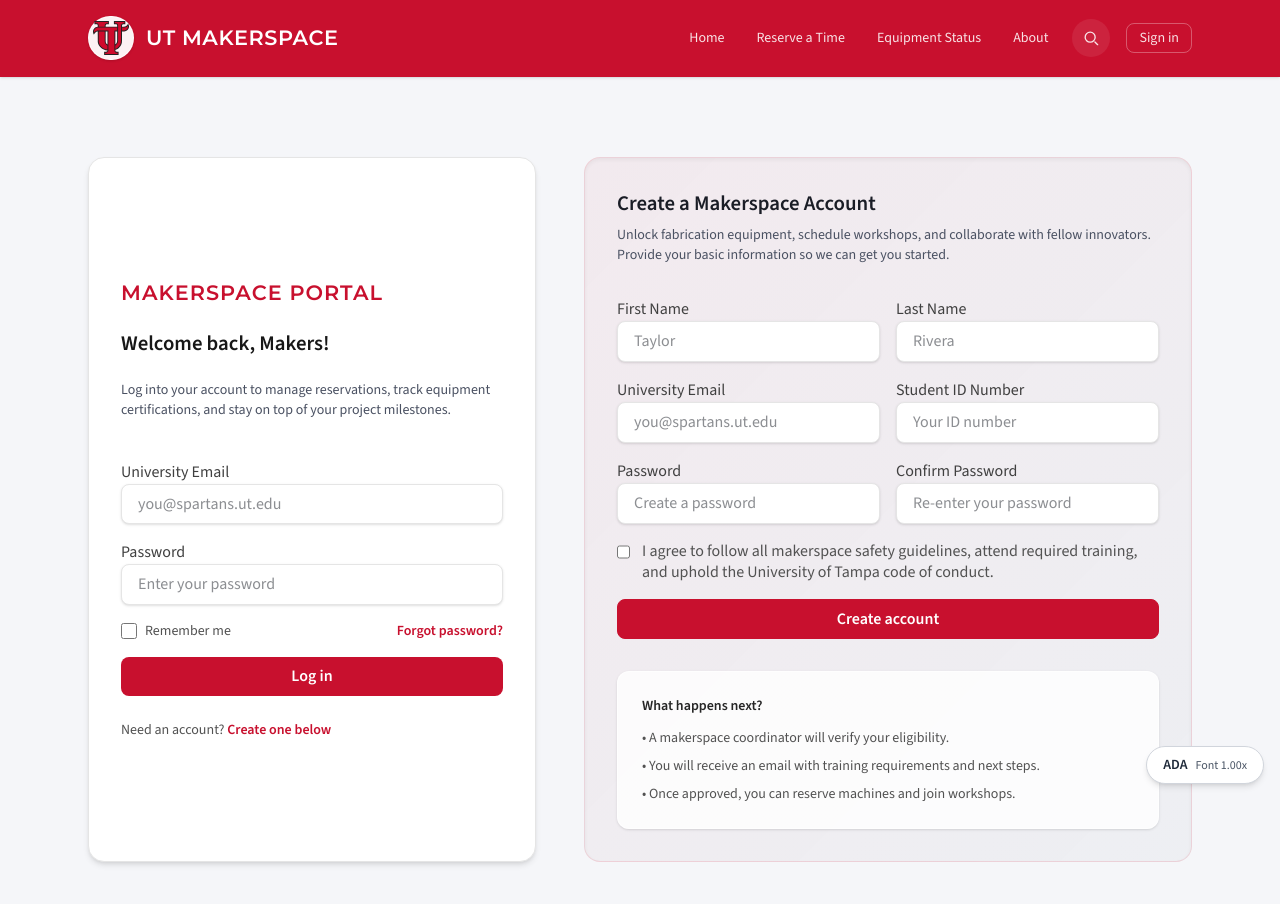
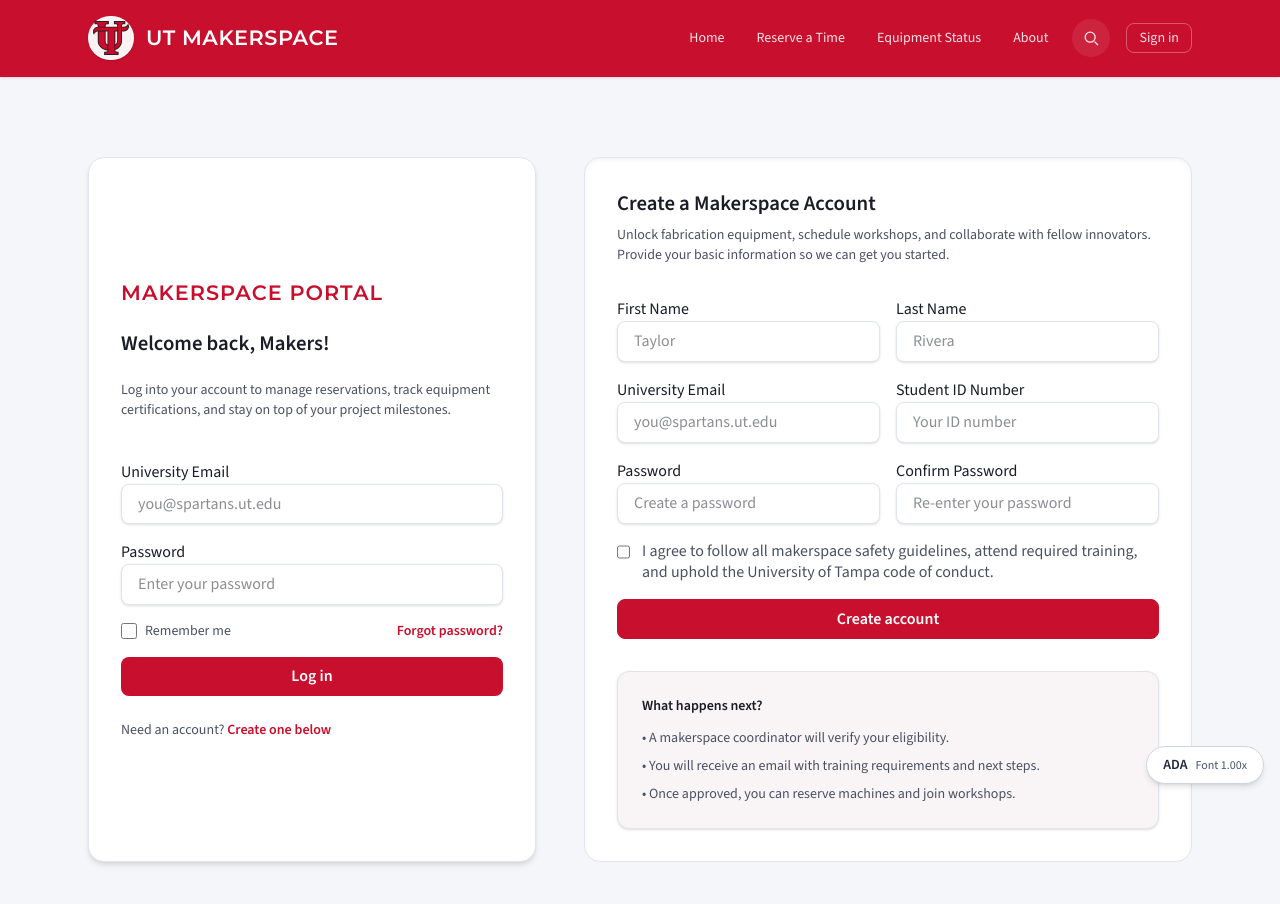
Before and after one commit to MSL-IV/CSC401-Senior-Capstone, a Next.js app: page /auth in a window 1280 px wide. Shown: the top 904 px of the page. Built offline with nearby package versions, Linux system fonts and the light colour scheme; no server answers.

Commit message:
FEAT- added dark mode to ADA

```diff
--- a/src/app/globals.css
+++ b/src/app/globals.css
@@ -5,6 +5,7 @@
   --ada-body-scale: 1;
   --ada-heading-scale: 1;
   --ada-other-scale: 1;
+  --ada-theme: light;
 }
 
 html {
@@ -56,6 +57,23 @@ body {
   --radius-button: 12px;
 }
 
+[data-ada-theme="dark"] {
+  --background: #0b1221;
+  --surface: #111827;
+  --surface-muted: #0f172a;
+  --border: #1f2937;
+  --primary: #e4002b;
+  --primary-hover: #ff4d6d;
+  --on-primary: #ffffff;
+  --secondary: #cbd5f5;
+  --secondary-accent: #9fb7ff;
+  --accent: #ff8fa3;
+  --text-primary: #e5e7eb;
+  --text-secondary: #cbd5e1;
+  --icon: #e5e7eb;
+  --shadow-soft: 0 18px 40px -20px rgba(0, 0, 0, 0.6);
+}
+
 @theme inline {
   --color-background: var(--background);
   --color-foreground: var(--text-primary);
--- a/src/components/about.tsx
+++ b/src/components/about.tsx
@@ -166,7 +166,7 @@ export function About() {
 
                 {/* 1️⃣ ABOUT + GENERAL INFO */}
                 <section
-                    className="overflow-hidden rounded-3xl border bg-white shadow-sm"
+                    className="overflow-hidden rounded-3xl border shadow-sm bg-[var(--surface)] text-[var(--text-primary)]"
                     style={{
                         borderColor: "var(--border)",
                         borderRadius: "var(--radius-card)",
@@ -266,7 +266,7 @@ export function About() {
 
                 {/* 2️⃣ WHAT'S IN THE MAKERSPACE */}
                 <section
-                    className="overflow-hidden rounded-3xl border bg-white shadow-sm"
+                    className="overflow-hidden rounded-3xl border shadow-sm bg-[var(--surface)] text-[var(--text-primary)]"
                     style={{
                         borderColor: "var(--border)",
                         borderRadius: "var(--radius-card)",
@@ -296,7 +296,7 @@ export function About() {
 
                 {/* 3️⃣ FAQ */}
                 <section
-                    className="overflow-hidden rounded-3xl border bg-white shadow-sm"
+                    className="overflow-hidden rounded-3xl border shadow-sm bg-[var(--surface)] text-[var(--text-primary)]"
                     style={{
                         borderColor: "var(--border)",
                         borderRadius: "var(--radius-card)",
--- a/src/components/home.tsx
+++ b/src/components/home.tsx
@@ -181,7 +181,7 @@ export function Home() {
         className="mx-auto flex max-w-6xl flex-col items-center gap-16 px-6 py-20 text-center md:items-stretch md:text-left"
       >
         <section
-          className="overflow-hidden rounded-3xl border bg-white shadow-sm"
+          className="overflow-hidden rounded-3xl border shadow-sm bg-[var(--surface)] text-[var(--text-primary)]"
           style={{
             borderColor: "var(--border)",
             borderRadius: "var(--radius-card)",
@@ -213,7 +213,7 @@ export function Home() {
               }}
             />
           </div>
-          <div className="relative w-full overflow-hidden bg-white px-6 py-12 md:px-20">
+          <div className="relative w-full overflow-hidden px-6 py-12 md:px-20 bg-[var(--surface)] text-[var(--text-primary)]">
             <div
               className="flex w-full transition-transform duration-700 ease-in-out"
               style={{
--- a/src/components/login.tsx
+++ b/src/components/login.tsx
@@ -7,9 +7,9 @@ import { createClient } from "@/utils/supabase/client";
 import { Navbar } from "@/components/navbar";
 
 const inputStyles =
-  "w-full rounded-lg border border-neutral-200 bg-white px-4 py-2 text-sm shadow-sm outline-none transition focus:border-[var(--primary)] focus:ring-2 focus:ring-[rgba(200,16,46,0.2)]";
+  "w-full rounded-lg border border-[var(--border)] bg-[var(--surface)] px-4 py-2 text-sm text-[var(--text-primary)] shadow-sm outline-none transition focus:border-[var(--primary)] focus:ring-2 focus:ring-[rgba(200,16,46,0.2)]";
 
-const labelStyles = "text-sm font-medium text-neutral-700";
+const labelStyles = "text-sm font-medium text-[var(--text-primary)]";
 
 export function LoginPage() {
   const [loginData, setLoginData] = useState({ email: "", password: "", remember: false });
@@ -125,23 +125,23 @@ export function LoginPage() {
   };
   return (
     <div
-      className="min-h-screen bg-neutral-100"
+      className="min-h-screen"
       style={{ backgroundColor: "var(--background)" }}
     >
       <Navbar />
       <main className="mx-auto flex max-w-6xl flex-col gap-12 px-6 py-12 lg:flex-row lg:py-20">
-        <section className="flex w-full flex-col justify-center gap-6 rounded-2xl border border-neutral-200 bg-white p-8 shadow-md lg:max-w-md">
+        <section className="flex w-full flex-col justify-center gap-6 rounded-2xl border p-8 shadow-md lg:max-w-md bg-[var(--surface)] text-[var(--text-primary)]" style={{ borderColor: "var(--border)" }}>
           <p
             className="font-heading text-xs font-semibold uppercase tracking-wider"
             style={{ color: "var(--primary)" }}
           >
             Makerspace Portal
           </p>
-          <h1 className="text-3xl font-semibold text-neutral-900">
+          <h1 className="text-3xl font-semibold" style={{ color: "var(--text-primary)" }}>
             Welcome back, Makers!
           </h1>
           <p
-            className="text-sm text-neutral-600"
+            className="text-sm"
             style={{ color: "var(--text-secondary)" }}
           >
             Log into your account to manage reservations, track equipment
@@ -186,7 +186,7 @@ export function LoginPage() {
               />
             </div>
             <div className="flex items-center justify-between text-sm">
-              <label className="flex items-center gap-2 text-neutral-600">
+              <label className="flex items-center gap-2" style={{ color: "var(--text-secondary)" }}>
                 <input
                   type="checkbox"
                   name="remember"
@@ -216,7 +216,7 @@ export function LoginPage() {
               {loginLoading ? "Logging in..." : "Log in"}
             </button>
           </form>
-          <p className="text-sm text-neutral-600">
+          <p className="text-sm" style={{ color: "var(--text-secondary)" }}>
             Need an account?{" "}
             <a
               href="#create-account"
@@ -229,22 +229,20 @@ export function LoginPage() {
         </section>
         <section
           id="create-account"
-          className="flex w-full flex-1 flex-col justify-center gap-8 rounded-2xl border p-8 shadow-inner"
+          className="flex w-full flex-1 flex-col justify-center gap-8 rounded-2xl border p-8 shadow-inner bg-[var(--surface)] text-[var(--text-primary)]"
           style={{
-            borderColor: "rgba(200, 16, 46, 0.12)",
-            background:
-              "linear-gradient(135deg, rgba(200,16,46,0.05), rgba(10,31,58,0.03))",
+            borderColor: "var(--border)",
           }}
         >
           <div className="space-y-2">
             <h2
-              className="text-2xl font-semibold text-neutral-900"
+              className="text-2xl font-semibold"
               style={{ color: "var(--text-primary)" }}
             >
               Create a Makerspace Account
             </h2>
             <p
-              className="text-sm text-neutral-600"
+              className="text-sm"
               style={{ color: "var(--text-secondary)" }}
             >
               Unlock fabrication equipment, schedule workshops, and collaborate
@@ -253,12 +251,12 @@ export function LoginPage() {
             </p>
           </div>
           {signupError && (
-            <div className="rounded-lg bg-red-50 p-3 text-sm text-red-700">
+            <div className="rounded-lg bg-red-50/80 p-3 text-sm text-red-700">
               {signupError}
             </div>
           )}
           {signupSuccess && (
-            <div className="rounded-lg bg-green-50 p-3 text-sm text-green-700">
+            <div className="rounded-lg bg-green-50/80 p-3 text-sm text-green-700">
               Account created successfully! Please check your email to verify your account.
             </div>
           )}
@@ -364,7 +362,7 @@ export function LoginPage() {
               />
             </div>
             <div className="md:col-span-2">
-              <label className="flex items-start gap-3 text-xs text-neutral-600">
+              <label className="flex items-start gap-3 text-xs" style={{ color: "var(--text-secondary)" }}>
                 <input
                   type="checkbox"
                   name="terms"
@@ -393,8 +391,8 @@ export function LoginPage() {
               </button>
             </div>
           </form>
-          <div className="space-y-3 rounded-xl border border-white/60 bg-white/80 p-6 text-sm text-neutral-600 shadow-sm">
-            <p className="font-semibold text-neutral-800">
+          <div className="space-y-3 rounded-xl border p-6 text-sm shadow-sm bg-[var(--surface-muted)] text-[var(--text-secondary)]" style={{ borderColor: "var(--border)" }}>
+            <p className="font-semibold" style={{ color: "var(--text-primary)" }}>
               What happens next?
             </p>
             <ul className="space-y-2">
--- a/src/components/reserve.tsx
+++ b/src/components/reserve.tsx
@@ -24,7 +24,7 @@ export function Reserve({ equipment }: { equipment: Equipment[] }) {
       <Navbar />
       <main className="mx-auto flex max-w-6xl flex-col items-stretch gap-16 px-6 py-20">
         <section
-          className="overflow-hidden rounded-3xl border bg-white shadow-sm"
+          className="overflow-hidden rounded-3xl border shadow-sm bg-[var(--surface)] text-[var(--text-primary)]"
           style={{
             borderColor: "var(--border)",
             borderRadius: "var(--radius-card)",
```
Also changed, not shown: src/components/ada-controls.tsx (+27 -2 lines).
